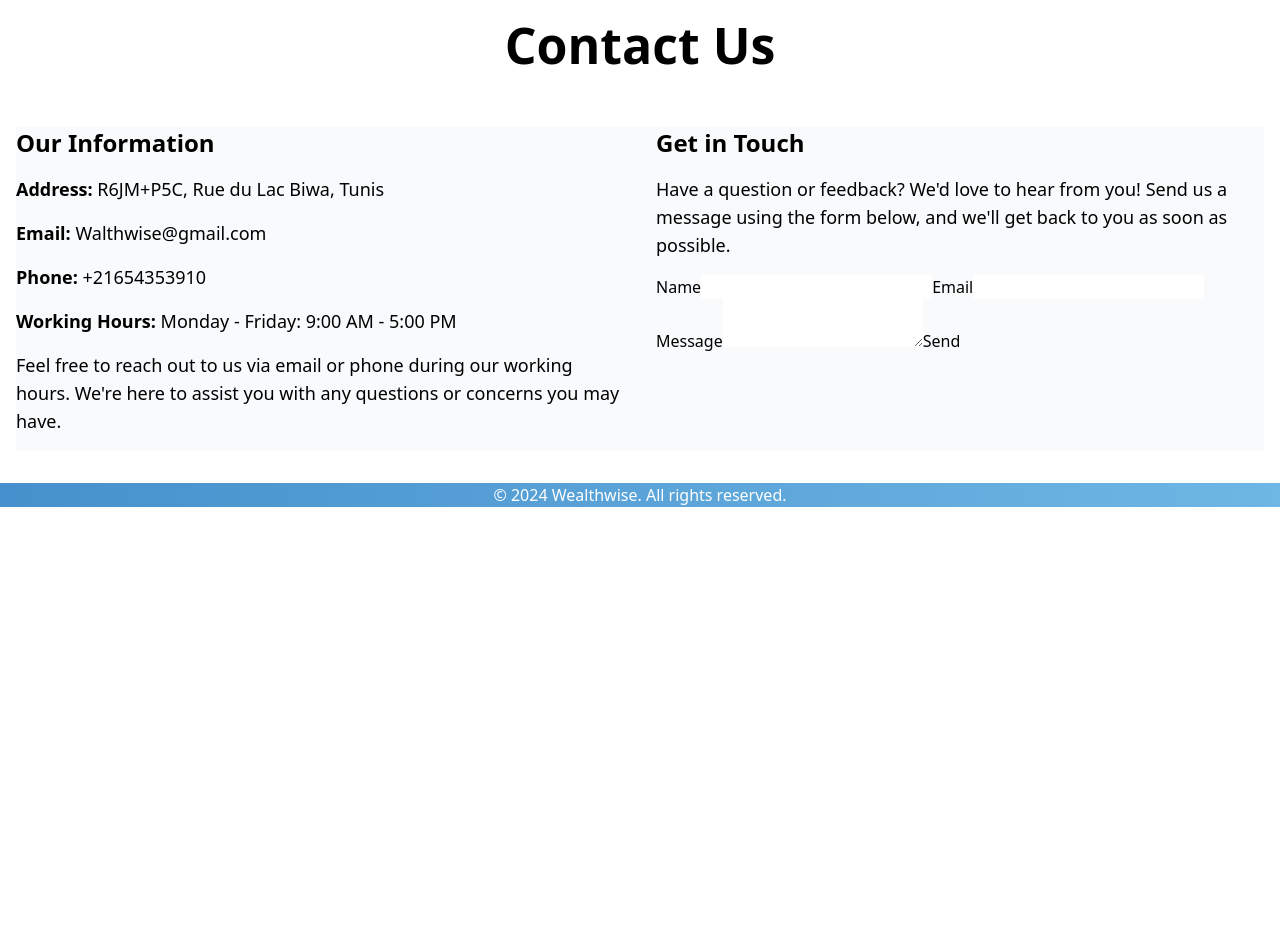
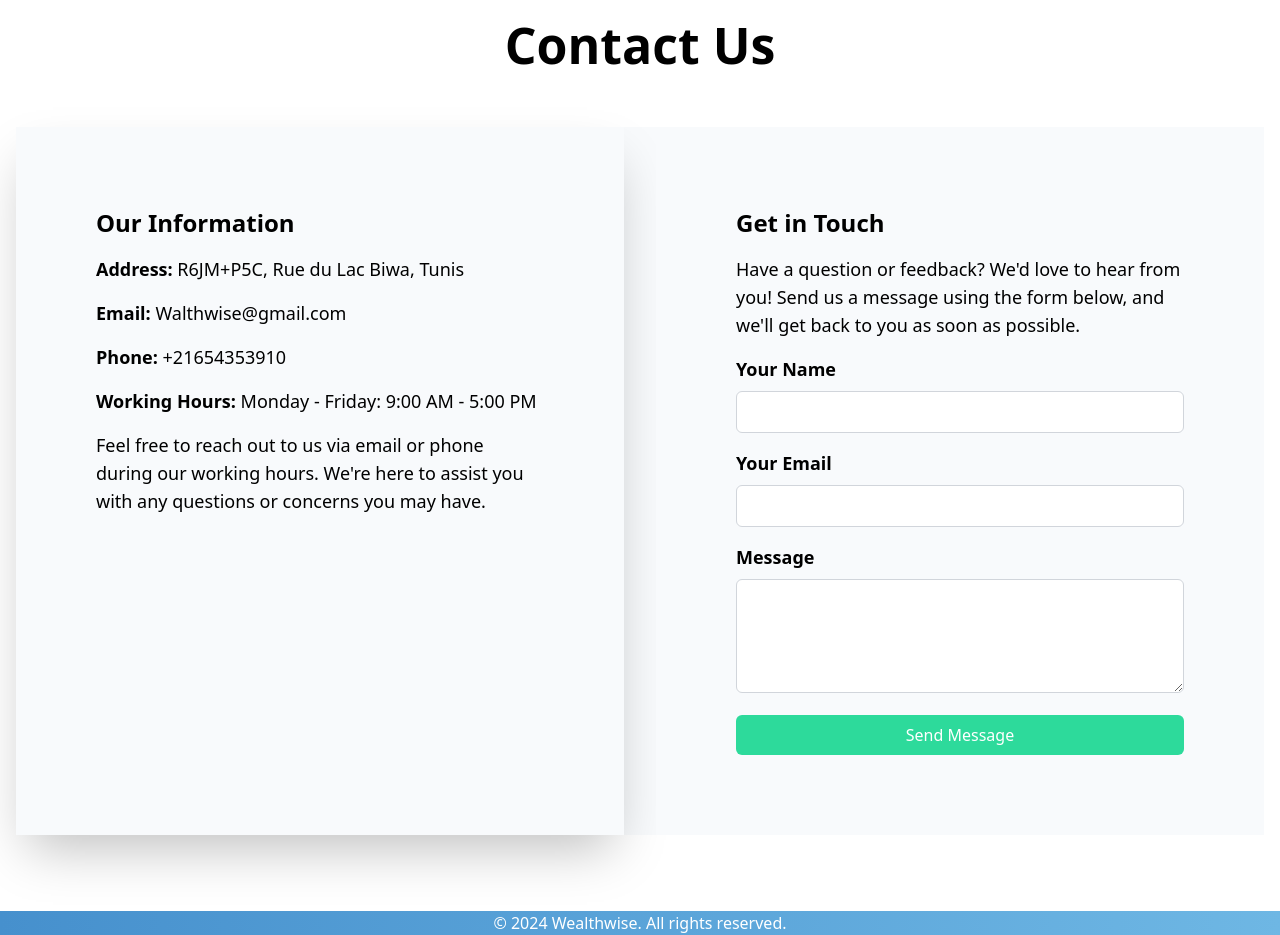
Before and after one commit to amaalyy/finance, a React (Vite) app in the folder frontend/: page / in a window 1280 px wide. Shown: the part 2940-3875 px from the top of the page. Before the commit the page ends 3447 px from the top, so only its background shows below. Built offline with nearby package versions, Linux system fonts and the light colour scheme.

Commit message:
add landing page

```diff
--- a/frontend/src/pages/LandingPage.jsx
+++ b/frontend/src/pages/LandingPage.jsx
@@ -77,11 +77,11 @@
               We help you achieve your financial goals by <br />{' '}
               <div className="-translate-y-1">disciplined investments</div>
             </p>
-            <Link to="/aboutus">
+            <a href="#AboutUs">
               <div className="mb-[220px] inline-block ml-44 mt-[120px] rounded-full px-6 py-2 text-[20px] text-center bg-[#2DDA9B] hover:bg-[#2dda9bcf]">
                 Learn More
               </div>
-            </Link>
+            </a>
           </div>
           <div className="my-auto h-[550px] w-[550px]">
             <img className="" src={FinanceCoinIcon} alt="" />
@@ -213,15 +213,15 @@
             </p>
           </div>
         </div>
-        <div className="container mx-auto px-4 py-8">
+        <div className="mb-11 container mx-auto px-4 py-8">
           <h2
-            className="text-center font-bold text-[50px] pt-28 -mt-14  mb-11"
+            className="text-center font-bold text-[50px] pt-28 -mt-14 mb-11"
             id="Contact Us"
           >
             Contact Us
           </h2>
           <div className="bg-slate-50 grid grid-cols-1 md:grid-cols-2 gap-8">
-            <div className="bg-slate-50">
+            <div className="bg-slate-50 px-20 py-20 shadow-2xl">
               <h2 className="text-2xl font-bold mb-4">Our Information</h2>
               <p className="text-lg mb-4">
                 <strong>Address:</strong> R6JM+P5C, Rue du Lac Biwa, Tunis
@@ -242,21 +242,59 @@
                 concerns you may have.
               </p>
             </div>
-            <div className="bg-slate-50">
-              <h2 className="text-2xl font-bold mb-4">Get in Touch</h2>
+            <div className="bg-slate-50 px-20 py-20 ">
+              <h2 className="text-2xl font-bold mb-4 ">Get in Touch</h2>
               <p className="text-lg mb-4">
                 Have a question or feedback? We'd love to hear from you! Send us
                 a message using the form below, and we'll get back to you as
                 soon as possible.
               </p>
               <form>
-                <label>Name</label>
-                <input type="text" name="user_name" />
-                <label>Email</label>
-                <input type="email" name="user_email" />
-                <label>Message</label>
-                <textarea name="message" />
-                <input type="submit" value="Send" />
+                <div className="mb-4">
+                  <label
+                    className="block text-lg font-semibold mb-2"
+                    htmlFor="name"
+                  >
+                    Your Name
+                  </label>
+                  <input
+                    className="w-full px-4 py-2 border border-gray-300 rounded-md focus:outline-none focus:border-[#2DDA9B]"
+                    type="text"
+                    id="name"
+                    name="name"
+                  />
+                </div>
+                <div className="mb-4">
+                  <label
+                    className="block text-lg font-semibold mb-2"
+                    htmlFor="email"
+                  >
+                    Your Email
+                  </label>
+                  <input
+                    className="w-full px-4 py-2 border border-gray-300 rounded-md focus:outline-none focus:border-[#2DDA9B]"
+                    type="email"
+                    id="email"
+                    name="email"
+                  />
+                </div>
+                <div className="mb-4">
+                  <label
+                    className="block text-lg font-semibold mb-2"
+                    htmlFor="message"
+                  >
+                    Message
+                  </label>
+                  <textarea
+                    className="w-full px-4 py-2 border border-gray-300 rounded-md focus:outline-none focus:border-[#2DDA9B]"
+                    id="message"
+                    name="message"
+                    rows="4"
+                  ></textarea>
+                </div>
+                <button className="w-full bg-[#2DDA9B] hover:bg-[#2dda9bcf] text-white py-2 px-6 rounded-md">
+                  Send Message
+                </button>
               </form>
             </div>
           </div>
```
